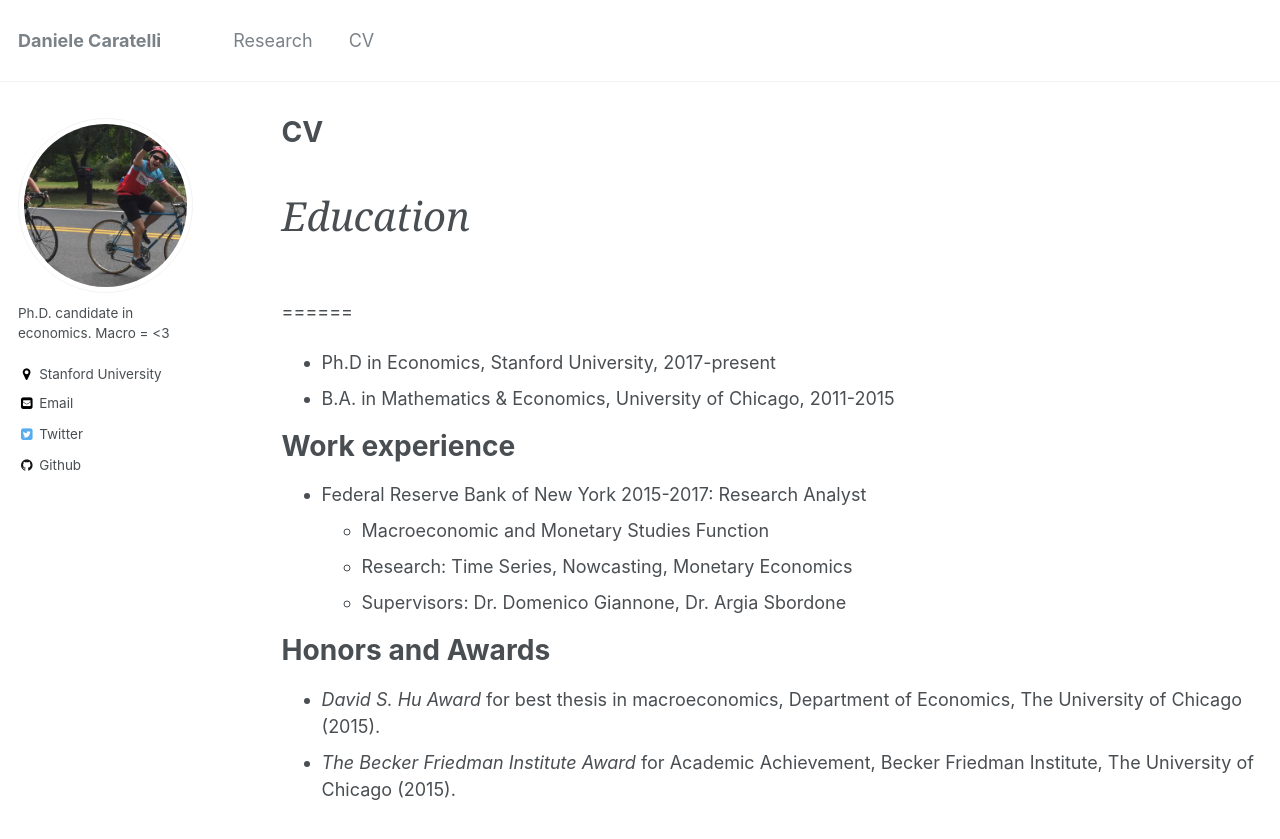
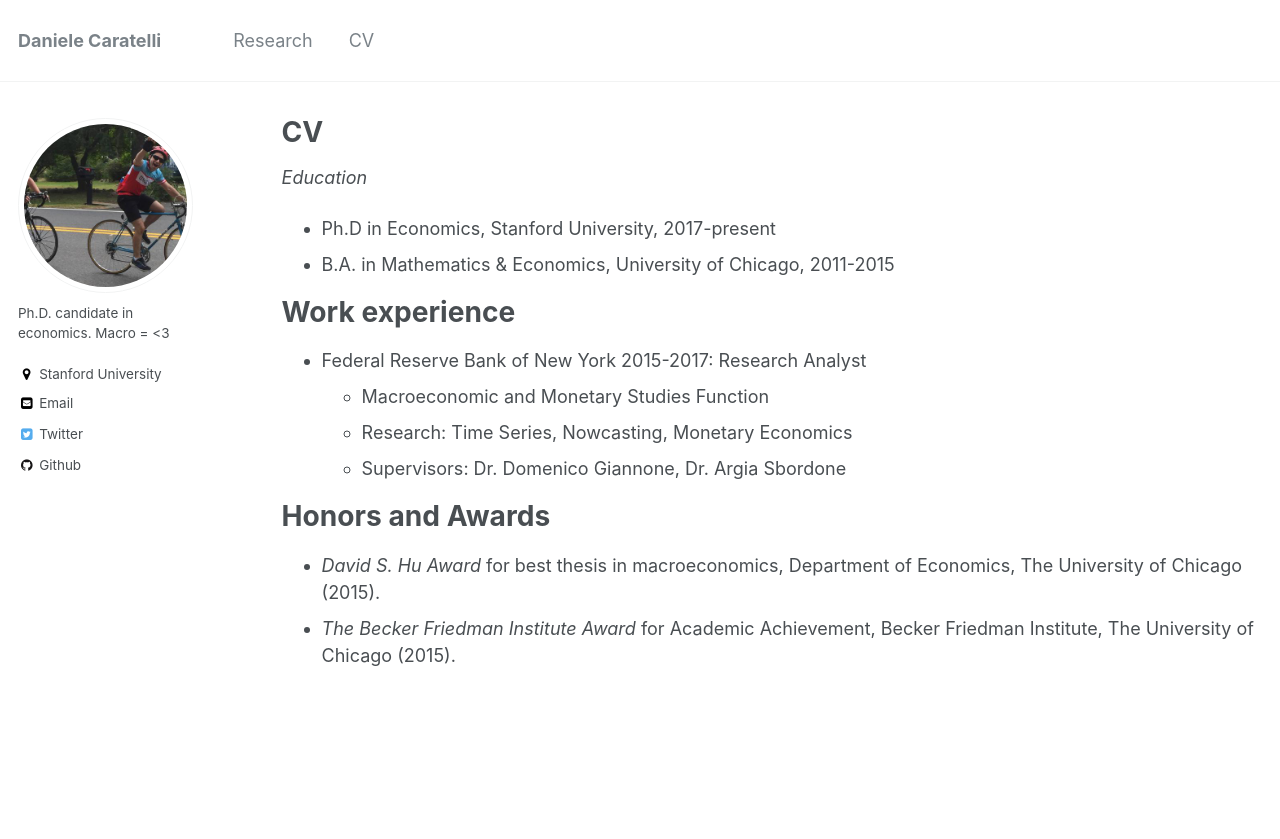
Before and after one commit to danicaratelli/danicaratelli.github.io, a Jekyll site: the page built from _pages/cv.md, in a window 1280 px wide and 1019 px high. Shown: the top 839 px of the window. Built offline with Jekyll 4.4.1, drawn with Linux system fonts in a browser that asks for light colours.

Commit message:
changing fonts

```diff
--- a/_pages/cv.md
+++ b/_pages/cv.md
@@ -21,10 +21,9 @@ redirect_from:
 
 {% include base_path %}
 
-<p style = "font-family:georgia,garamond,serif;font-size:40px;font-style:italic;">
+<p style = "font-family:font-size:20px;font-style:italic;">
 Education
 </p>
-======
 * Ph.D in Economics, Stanford University, 2017-present
 * B.A. in Mathematics & Economics, University of Chicago, 2011-2015
 
```
